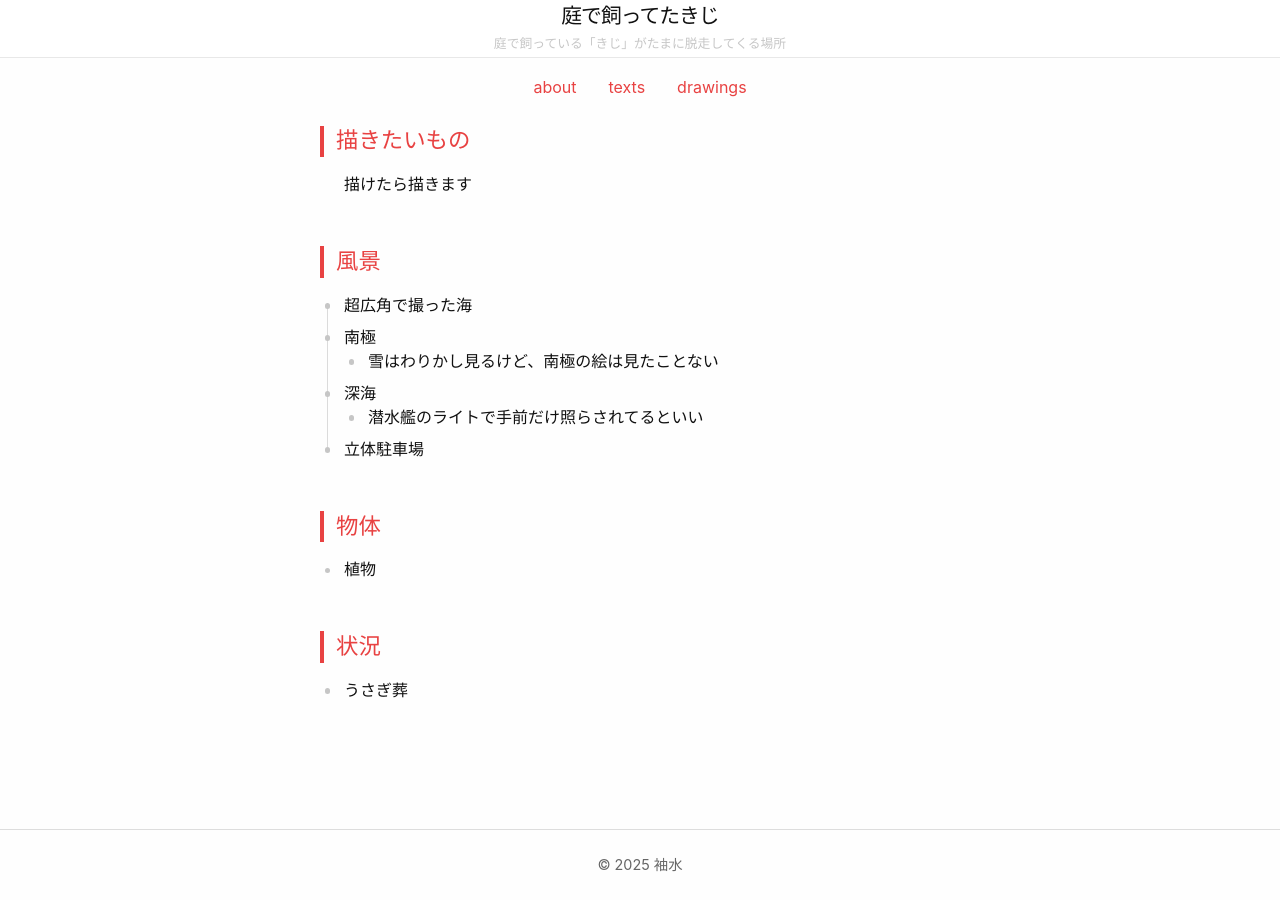
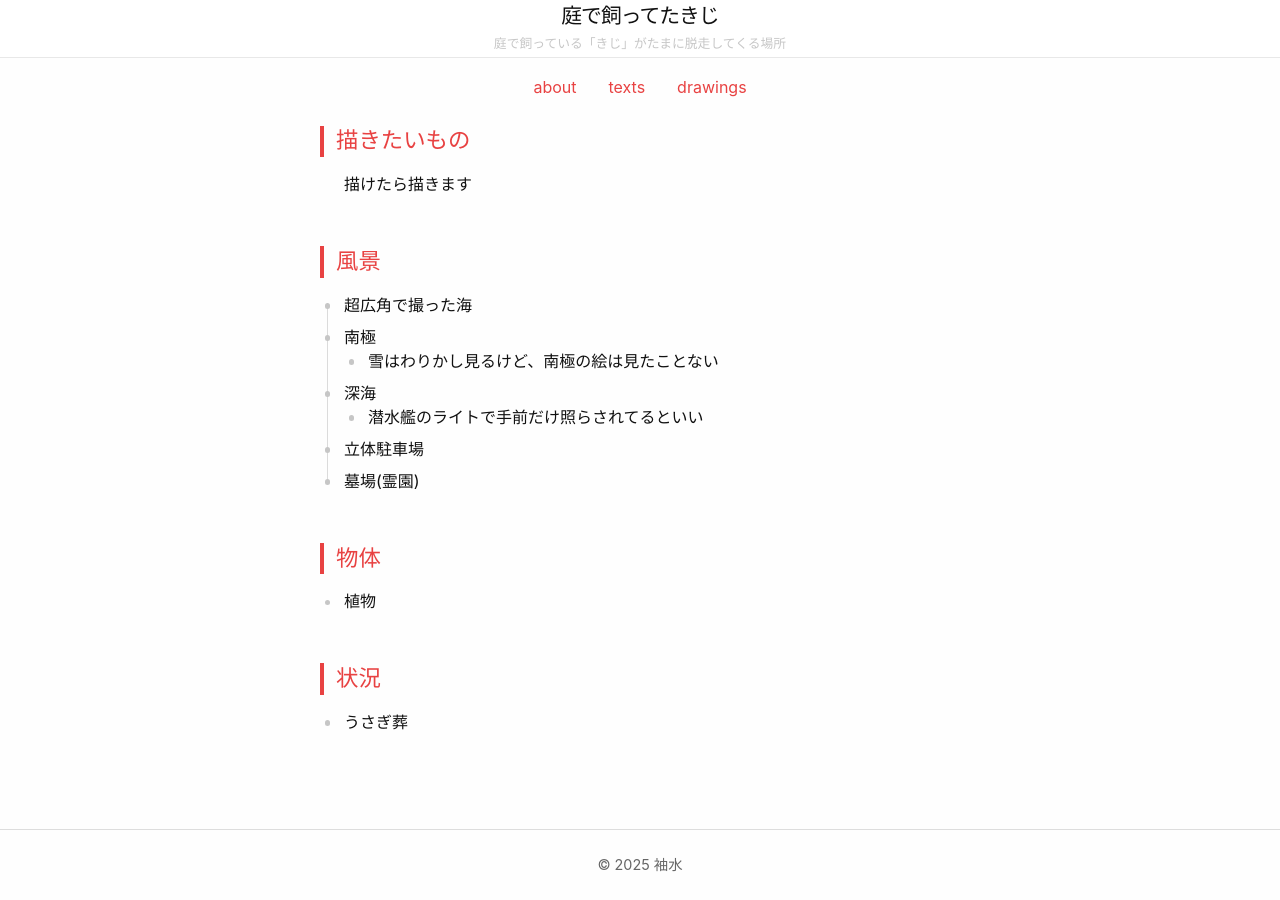
Before and after one commit to njargon/njargon.github.io, a Jekyll site: the page built from drawings-idea.md, in a window 1280 px wide. Built offline with Jekyll 4.4.1, drawn with Linux system fonts in a browser that asks for light colours.

Commit message:
vault backup: 2025-08-28 15:14:35

```diff
--- a/drawings-idea.md
+++ b/drawings-idea.md
@@ -22,6 +22,7 @@ permalink: /drawings-idea/
 - 深海
 	- 潜水艦のライトで手前だけ照らされてるといい
 - 立体駐車場
+- 墓場(霊園)
 
 ## 物体
 - 植物
```
